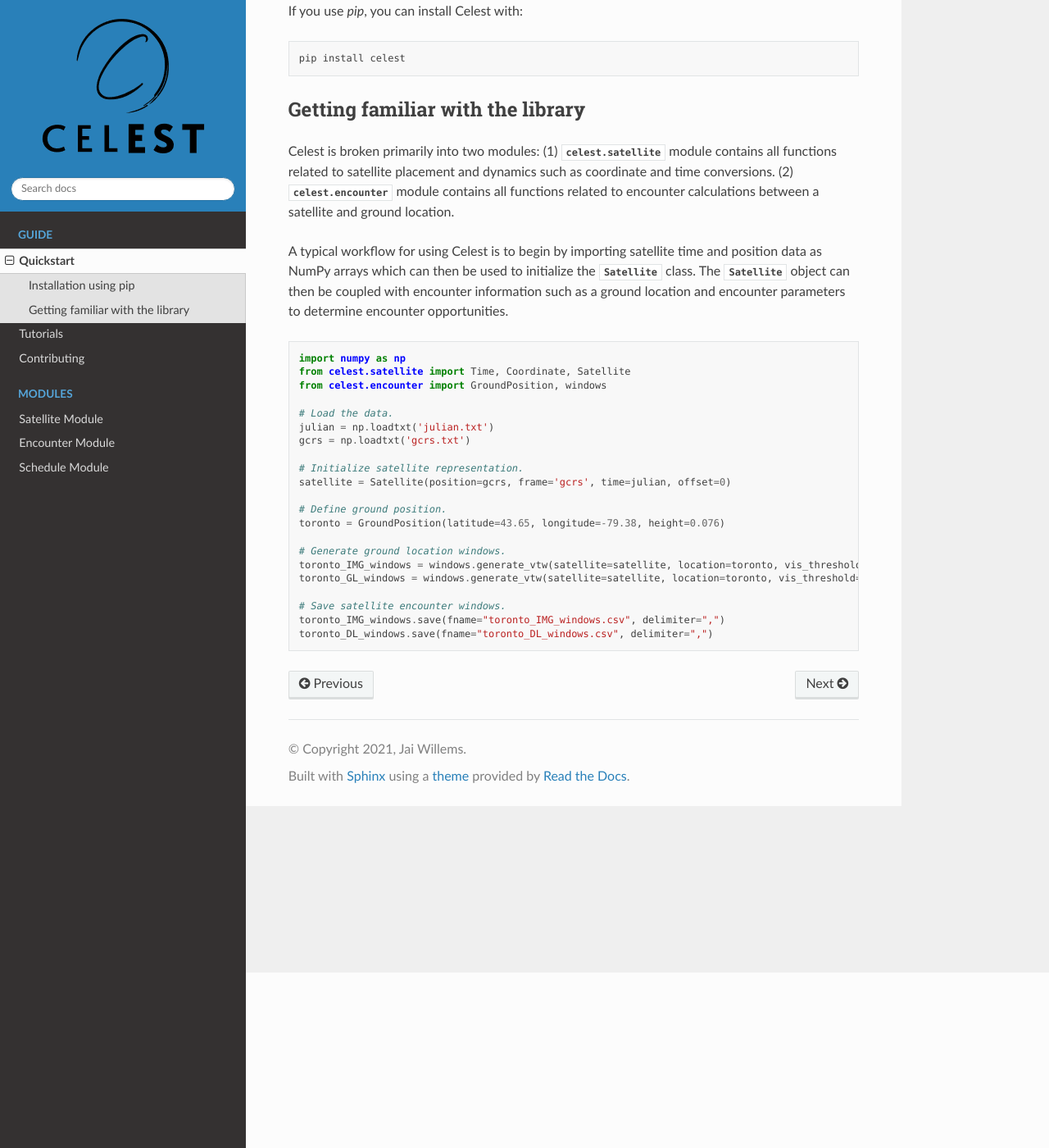
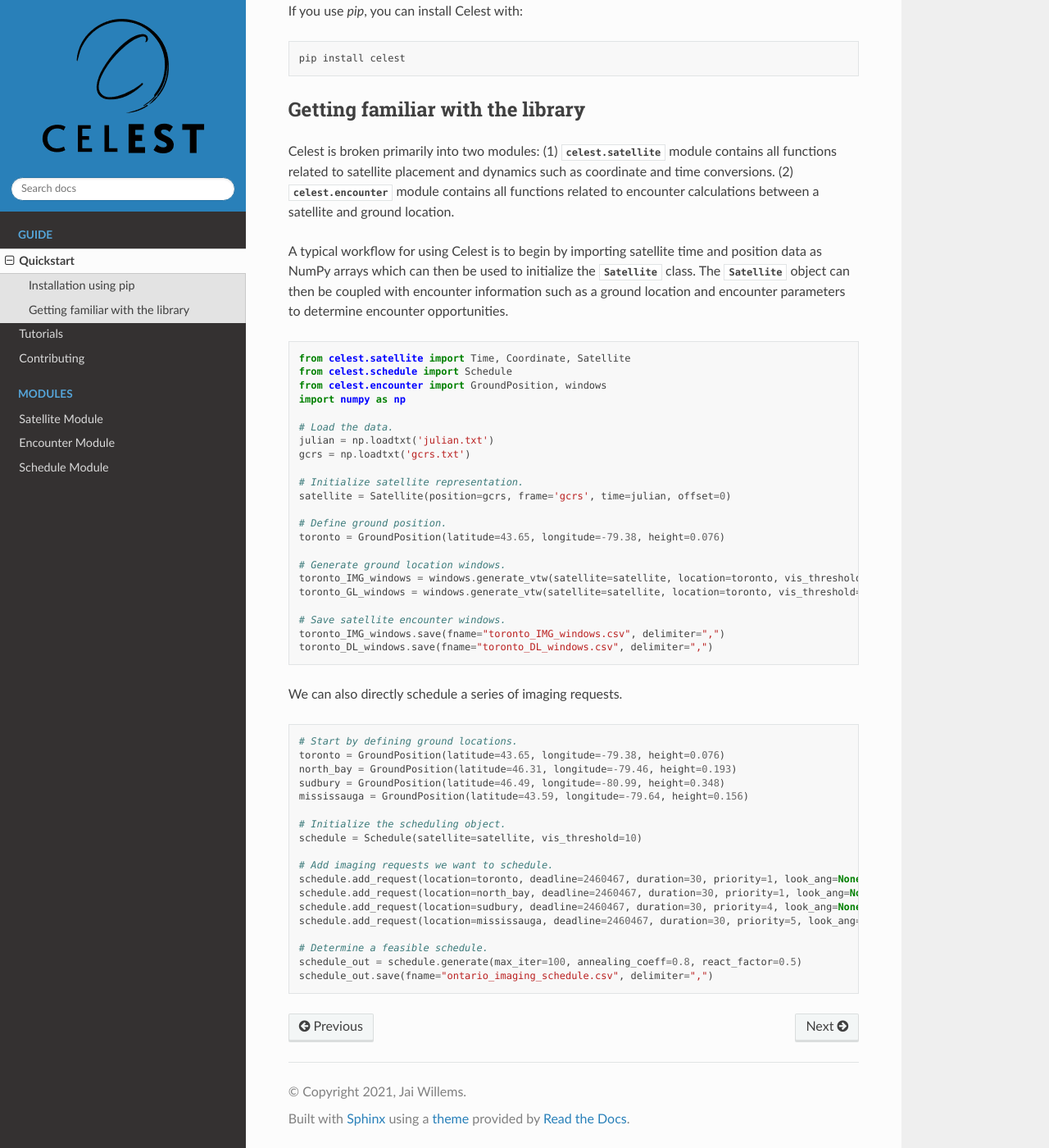
Before and after one commit to JaiWillems/celest, a Sphinx documentation site: the page built from docs/source/guide/quickstart.rst, in a window 1280 px wide and 1400 px high, scrolled down 214 px. Shown: the whole window at 82% size. Built offline with Sphinx 7.4.7 and the Read the Docs theme 2.0.0, drawn with Linux system fonts in a browser that asks for light colours.

Commit message:
DOC: Add scheduling to quick start documentation.

```diff
--- a/docs/source/guide/quickstart.rst
+++ b/docs/source/guide/quickstart.rst
@@ -27,9 +27,10 @@ to determine encounter opportunities.
 
 .. code-block::
 
+   from celest.satellite import Time, Coordinate, Satellite
+   from celest.schedule import Schedule
+   from celest.encounter import GroundPosition, windows
    import numpy as np
-   from celest.satellite import Time, Coordinate, Satellite
-   from celest.encounter import GroundPosition, windows
 
    # Load the data.
    julian = np.loadtxt('julian.txt')
@@ -48,3 +49,26 @@ to determine encounter opportunities.
    # Save satellite encounter windows.
    toronto_IMG_windows.save(fname="toronto_IMG_windows.csv", delimiter=",")
    toronto_DL_windows.save(fname="toronto_DL_windows.csv", delimiter=",")
+
+We can also directly schedule a series of imaging requests.
+
+.. code-block::
+
+   # Start by defining ground locations.
+   toronto = GroundPosition(latitude=43.65, longitude=-79.38, height=0.076)
+   north_bay = GroundPosition(latitude=46.31, longitude=-79.46, height=0.193)
+   sudbury = GroundPosition(latitude=46.49, longitude=-80.99, height=0.348)
+   mississauga = GroundPosition(latitude=43.59, longitude=-79.64, height=0.156)
+
+   # Initialize the scheduling object.
+   schedule = Schedule(satellite=satellite, vis_threshold=10)
+
+   # Add imaging requests we want to schedule.
+   schedule.add_request(location=toronto, deadline=2460467, duration=30, priority=1, look_ang=None)
+   schedule.add_request(location=north_bay, deadline=2460467, duration=30, priority=1, look_ang=None)
+   schedule.add_request(location=sudbury, deadline=2460467, duration=30, priority=4, look_ang=None)
+   schedule.add_request(location=mississauga, deadline=2460467, duration=30, priority=5, look_ang=None)
+
+   # Determine a feasible schedule.
+   schedule_out = schedule.generate(max_iter=100, annealing_coeff=0.8, react_factor=0.5)
+   schedule_out.save(fname="ontario_imaging_schedule.csv", delimiter=",")
```
